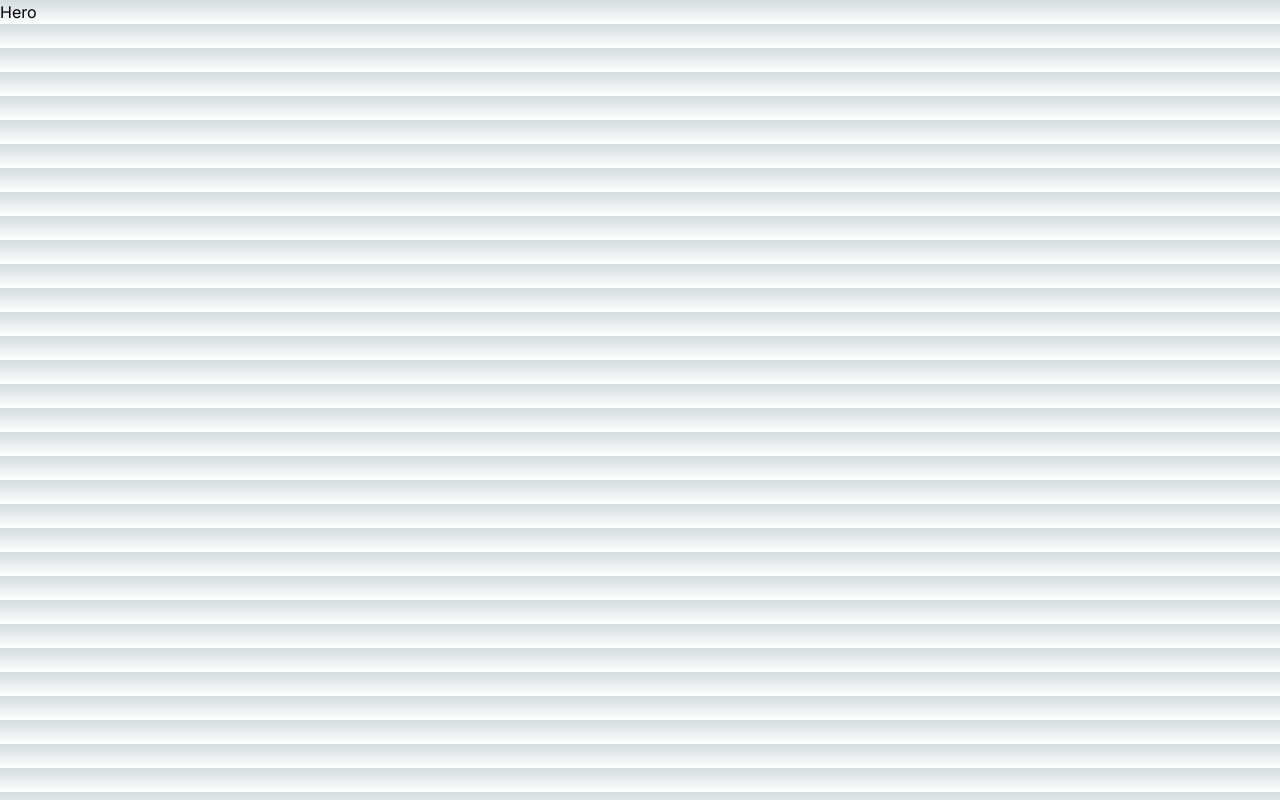
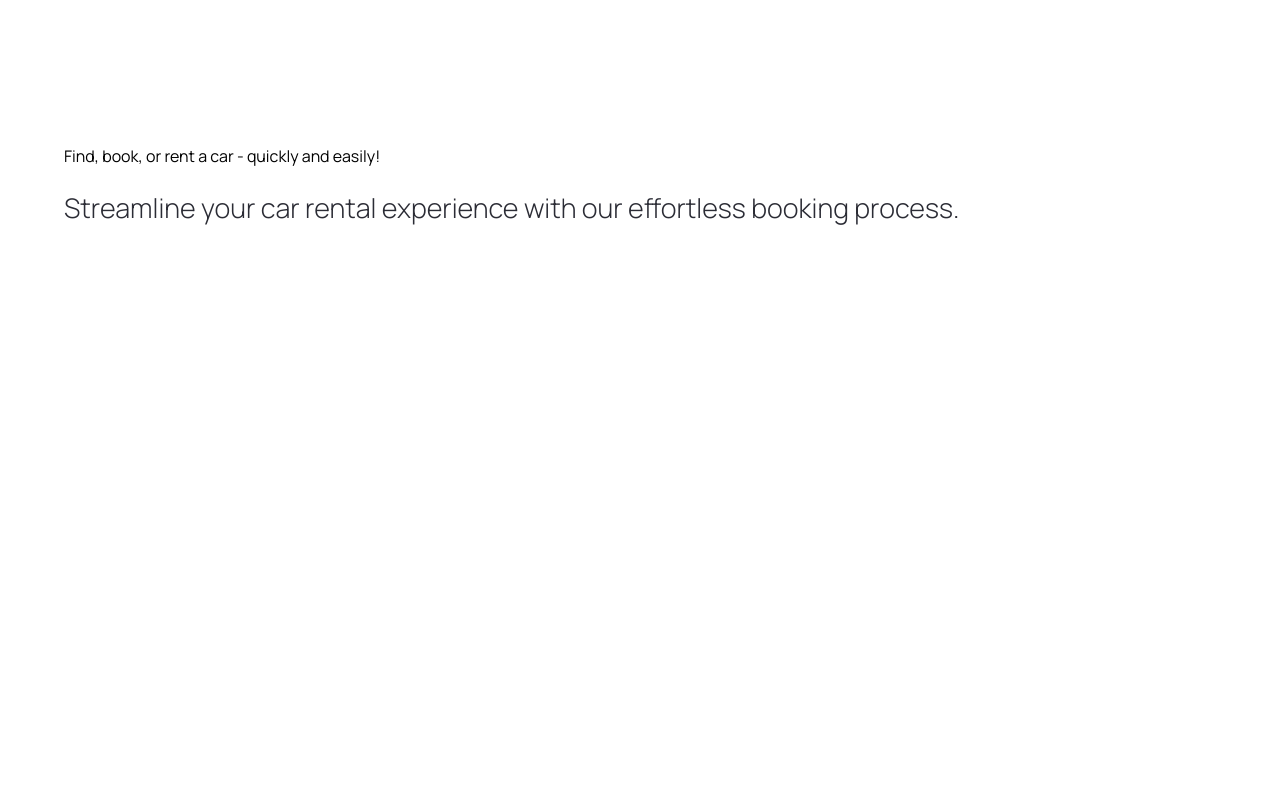
Before and after one commit to charlestanev/drive-display, a Next.js app: page / in a window 1280 px wide. Built offline with nearby package versions, Linux system fonts and the light colour scheme.

Commit message:
chore: Add CustomButton component and update Hero component

```diff
--- a/app/globals.css
+++ b/app/globals.css
@@ -1,33 +1,219 @@
+@import url("https://fonts.googleapis.com/css2?family=Manrope:wght@200;300;400;500;600;700;800&display=swap");
+
 @tailwind base;
 @tailwind components;
 @tailwind utilities;
 
-:root {
-  --foreground-rgb: 0, 0, 0;
-  --background-start-rgb: 214, 219, 220;
-  --background-end-rgb: 255, 255, 255;
+* {
+  margin: 0;
+  padding: 0;
+  box-sizing: border-box;
+  font-family: "Manrope", sans-serif;
 }
 
-@media (prefers-color-scheme: dark) {
-  :root {
-    --foreground-rgb: 255, 255, 255;
-    --background-start-rgb: 0, 0, 0;
-    --background-end-rgb: 0, 0, 0;
-  }
+/* START: General styles */
+.max-width {
+  @apply max-w-[1440px] mx-auto;
 }
 
-body {
-  color: rgb(var(--foreground-rgb));
-  background: linear-gradient(
-      to bottom,
-      transparent,
-      rgb(var(--background-end-rgb))
-    )
-    rgb(var(--background-start-rgb));
+.padding-x {
+  @apply sm:px-16 px-6;
 }
 
-@layer utilities {
-  .text-balance {
-    text-wrap: balance;
-  }
+.padding-y {
+  @apply py-4;
 }
+
+.flex-center {
+  @apply flex items-center justify-center;
+}
+
+.flex-between {
+  @apply flex justify-between items-center;
+}
+
+.custom-btn {
+  @apply flex flex-row relative justify-center items-center py-3 px-6 outline-none;
+}
+/* END: General styles */
+
+/* START: Hero styles */
+.hero {
+  @apply flex xl:flex-row flex-col gap-5 relative z-0 max-w-[1440px] mx-auto;
+}
+
+.hero__title {
+  @apply 2xl:text-[72px] sm:text-[64px] text-[50px] font-extrabold;
+}
+
+.hero__subtitle {
+  @apply text-[27px] text-black-100 font-light mt-5;
+}
+
+.hero__image-container {
+  @apply xl:flex-[1.5] flex justify-end items-end w-full xl:h-screen;
+}
+
+.hero__image {
+  @apply relative xl:w-full w-[90%] xl:h-full h-[590px] z-0;
+}
+
+.hero__image-overlay {
+  @apply absolute xl:-top-24 xl:-right-1/2 -right-1/4 bg-hero-bg bg-repeat-round -z-10 w-full xl:h-screen h-[590px] overflow-hidden;
+}
+/* END: Hero styles */
+
+/* START: Home styles */
+
+.home__text-container {
+  @apply flex flex-col items-start justify-start gap-y-2.5 text-black-100;
+}
+
+.home__filters {
+  @apply mt-12 w-full flex-between items-center flex-wrap gap-5;
+}
+
+.home__filter-container {
+  @apply flex justify-start flex-wrap items-center gap-2;
+}
+
+.home__cars-wrapper {
+  @apply grid 2xl:grid-cols-4 xl:grid-cols-3 md:grid-cols-2 grid-cols-1 w-full gap-8 pt-14;
+}
+
+.home__error-container {
+  @apply mt-16 flex justify-center items-center flex-col gap-2;
+}
+/* END: Home styles */
+
+/* START: Car Card styles */
+.car-card {
+  @apply flex flex-col p-6 justify-center items-start text-black-100 bg-primary-blue-100 hover:bg-white hover:shadow-md rounded-3xl;
+}
+
+.car-card__content {
+  @apply w-full flex justify-between items-start gap-2;
+}
+
+.car-card__content-title {
+  @apply text-[22px] leading-[26px] font-bold capitalize;
+}
+
+.car-card__price {
+  @apply flex mt-6 text-[32px] leading-[38px] font-extrabold;
+}
+
+.car-card__price-dollar {
+  @apply self-start text-[14px] leading-[17px] font-semibold;
+}
+
+.car-card__price-day {
+  @apply self-end text-[14px] leading-[17px] font-medium;
+}
+
+.car-card__image {
+  @apply relative w-full h-40 my-3 object-contain;
+}
+
+.car-card__icon-container {
+  @apply flex group-hover:invisible w-full justify-between text-grey;
+}
+
+.car-card__icon {
+  @apply flex flex-col justify-center items-center gap-2;
+}
+
+.car-card__icon-text {
+  @apply text-[14px] leading-[17px];
+}
+
+.car-card__btn-container {
+  @apply hidden group-hover:flex absolute bottom-0 w-full z-10;
+}
+/* END: Car Card styles */
+
+/* START: Car Details styles */
+.car-details__dialog-panel {
+  @apply relative w-full max-w-lg max-h-[90vh] overflow-y-auto transform rounded-2xl bg-white p-6 text-left shadow-xl transition-all flex flex-col gap-5;
+}
+
+.car-details__close-btn {
+  @apply absolute top-2 right-2 z-10 w-fit p-2 bg-primary-blue-100 rounded-full;
+}
+
+.car-details__main-image {
+  @apply relative w-full h-40 bg-pattern bg-cover bg-center rounded-lg;
+}
+/* END: Car Details styles */
+
+/* START: Custom Filter styles */
+.custom-filter__btn {
+  @apply relative w-full min-w-[127px] flex justify-between items-center cursor-default rounded-lg bg-white py-2 px-3 text-left shadow-md sm:text-sm border;
+}
+
+.custom-filter__options {
+  @apply absolute mt-1 max-h-60 w-full overflow-auto rounded-md bg-white py-1 text-base shadow-lg ring-1 ring-black ring-opacity-5 focus:outline-none sm:text-sm;
+}
+/* END: Custom Filter styles */
+
+/* START: Footer styles */
+.footer {
+  @apply flex flex-col text-black-100  mt-5 border-t border-gray-100;
+}
+
+.footer__links-container {
+  @apply flex max-md:flex-col flex-wrap justify-between gap-5 sm:px-16 px-6 py-10;
+}
+
+.footer__rights {
+  @apply flex flex-col justify-start items-start gap-6;
+}
+
+.footer__links {
+  @apply flex-1 w-full flex md:justify-end flex-wrap max-md:mt-10 gap-20;
+}
+
+.footer__link {
+  @apply flex flex-col gap-6 text-base min-w-[170px];
+}
+
+.footer__copyrights {
+  @apply flex justify-between items-center flex-wrap mt-10 border-t border-gray-100 sm:px-16 px-6 py-10;
+}
+
+.footer__copyrights-link {
+  @apply flex-1 flex sm:justify-end justify-center max-sm:mt-4 gap-10;
+}
+/* END: Footer styles */
+
+/* START: searchbar styles */
+.searchbar {
+  @apply flex items-center justify-start max-sm:flex-col w-full relative max-sm:gap-4 max-w-3xl;
+}
+
+.searchbar__item {
+  @apply flex-1 max-sm:w-full flex justify-start items-center relative;
+}
+
+.searchbar__input {
+  @apply w-full h-[48px] pl-12 p-4 bg-light-white rounded-r-full max-sm:rounded-full outline-none cursor-pointer text-sm;
+}
+/* END: searchbar styles */
+
+/* START: search manufacturer styles */
+.search-manufacturer {
+  @apply flex-1 max-sm:w-full flex justify-start items-center;
+}
+
+.search-manufacturer__input {
+  @apply w-full h-[48px] pl-12 p-4 rounded-l-full max-sm:rounded-full bg-light-white outline-none cursor-pointer text-sm;
+}
+
+.search-manufacturer__options {
+  @apply absolute mt-1 max-h-60 w-full overflow-auto rounded-md bg-white py-1 text-base shadow-lg ring-1 ring-black ring-opacity-5 focus:outline-none sm:text-sm;
+}
+
+.search-manufacturer__option {
+  @apply cursor-default select-none py-2 pl-10 pr-4;
+}
+/* END: search manufacturer styles */
--- /dev/null
+++ b/components/CustomButton.tsx
@@ -0,0 +1,24 @@
+"use client";
+import { CustomButtonProps } from '@/types';
+import Image from 'next/image';
+
+const CustomButton = ({
+    title,
+    containerStyles,
+    handleClick
+} : CustomButtonProps) => {
+    return (
+        <button
+            disabled={false}
+            type={"button"}
+            className={`custom-btn ${containerStyles}`}
+            onClick={handleClick}
+        >
+            <span className={`flex-1`}>
+                {title}
+            </span>
+        </button>
+    );
+};
+
+export default CustomButton;
--- a/components/Hero.tsx
+++ b/components/Hero.tsx
@@ -1,9 +1,27 @@
+'use client';
+
 import React from 'react'
 import Image from 'next/image'
+import CustomButton from './CustomButton'
 
 const Hero = () => {
+
+    const handleScroll = () => { }
+
     return (
-        <div>Hero</div>
+        <div className="hero">
+            <div className="flex-1 pt-36 padding-x">
+                <h1 className="hero___title">
+                    Find, book, or rent a car - quickly and easily!
+                </h1>
+                <p className="hero__subtitle">
+                    Streamline your car rental experience with our effortless booking process. </p>
+                <CustomButton
+                    title="Explore Cars"
+                    containerStyles="bg-prymary-blue text-white rounded-full mt-10"
+                    handleClick={handleScroll} />
+            </div>
+        </div>
     )
 }
 
--- a/components/index.ts
+++ b/components/index.ts
@@ -1,2 +1,7 @@
 import Hero from "./Hero";
-export { Hero };
+import CustomButton from "./CustomButton";
+
+export {
+    Hero,
+    CustomButton
+};
--- a/tailwind.config.ts
+++ b/tailwind.config.ts
@@ -1,20 +1,34 @@
-import type { Config } from "tailwindcss";
-
-const config: Config = {
+/** @type {import('tailwindcss').Config} */
+module.exports = {
   content: [
     "./pages/**/*.{js,ts,jsx,tsx,mdx}",
     "./components/**/*.{js,ts,jsx,tsx,mdx}",
     "./app/**/*.{js,ts,jsx,tsx,mdx}",
   ],
+  mode: "jit",
   theme: {
     extend: {
+      fontFamily: {
+        inter: ["Inter", "sans-serif"],
+      },
+      colors: {
+        "black-100": "#2B2C35",
+        "primary-blue": {
+          DEFAULT: "#2B59FF",
+          100: "#F5F8FF",
+        },
+        "secondary-orange": "#f79761",
+        "light-white": {
+          DEFAULT: "rgba(59,60,152,0.03)",
+          100: "rgba(59,60,152,0.02)",
+        },
+        grey: "#747A88",
+      },
       backgroundImage: {
-        "gradient-radial": "radial-gradient(var(--tw-gradient-stops))",
-        "gradient-conic":
-          "conic-gradient(from 180deg at 50% 50%, var(--tw-gradient-stops))",
-      },
+        'pattern': "url('/pattern.png')",
+        'hero-bg': "url('/hero-bg.png')"
+      }
     },
   },
   plugins: [],
 };
-export default config;
--- /dev/null
+++ b/types/index.ts
@@ -0,0 +1,8 @@
+
+import { MouseEventHandler } from "react";
+
+export interface CustomButtonProps {
+    title: string;
+    containerStyles?: string;
+    handleClick?:MouseEventHandler<HTMLButtonElement >
+}
```
